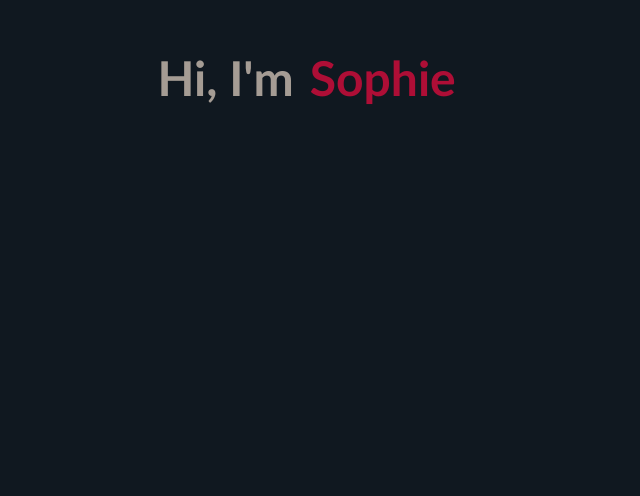
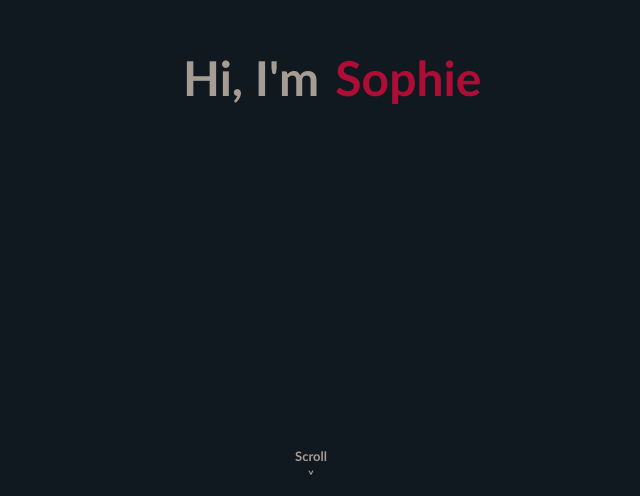
Before and after one commit to Soph32/react-gh-pages, a React (Create React App) app: page / in a window 1280 px wide. Shown: the part 304-800 px from the top of the page, without its empty margins (329-969 px from the left). Built offline with nearby package versions, Linux system fonts and the light colour scheme.

Commit message:
fixed text transition and added scroll icon

```diff
--- a/src/App.css
+++ b/src/App.css
@@ -1,6 +1,7 @@
 body {
   font-family: Trebuchet MS, Verdana, Geneva, sans-serif;
   background: #101820FF;
+  overflow: hidden;
 }
 
 h1 {
@@ -8,8 +9,21 @@ h1 {
   font-size: 3rem;
 }
 
+h3 {
+  bottom: 0;
+  color: #A59C94FF;
+  font-size: small;
+  position: absolute;
+  text-align: center;
+  width: 100%;
+}
+
+.scroll {
+  margin-bottom: 2rem;
+}
+
 .main-text {
-  left: 38%;
+  left: 40%;
   line-height: 200px;
   margin-top: -150px;
   position: absolute;
--- a/src/App.js
+++ b/src/App.js
@@ -1,10 +1,12 @@
 import React from 'react';
+import Scroll from './scroll';
 import './App.css';
 
 function Homepage() {
   return (
     <div>
       <MainText />
+      <Scroll />
     </div>
   );
 }
--- /dev/null
+++ b/src/scroll.js
@@ -0,0 +1,11 @@
+import React from 'react';
+import './App.css';
+
+export default function Scroll() {
+    return (
+        <div>
+            <h3 className="scroll">Scroll</h3>
+            <h3>&#709;</h3>
+        </div>
+    )
+}
```
